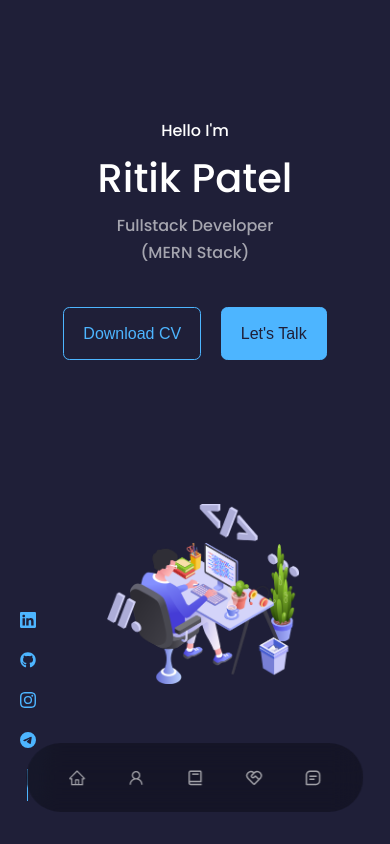
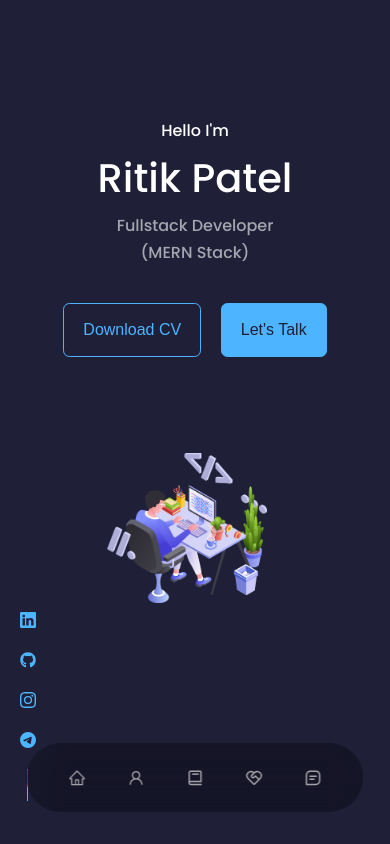
Before and after one commit to ritik177/Portfolio, a React (Create React App) app: page / in a window 390 px wide. Shown: the top 844 px of the page. Built offline with nearby package versions, Linux system fonts and the light colour scheme.

Commit message:
to-do-list added

```diff
--- a/src/components/header/header.css
+++ b/src/components/header/header.css
@@ -17,7 +17,7 @@ header{
 /*  ############## CTA ############## */
 
 .cta{
-    margin-top: 2.5rem;
+    margin-top: 2.3rem;
     display: flex;
     gap: 1.2rem;
     justify-content: center;
@@ -114,7 +114,7 @@ header{
     height: 100%;
     position: absolute;
     left: calc(50% - 7rem);
-    margin-top: 4rem;
+    margin-top: 1rem;
     border-radius: 11rem 11rem 1.5rem 1.5rem;
     overflow: hidden;
     padding: 5rem 1.5rem;
@@ -122,10 +122,10 @@ header{
 
 }
 .me img {
-    border-radius: 2rem;
+    border-radius: 1rem;
     overflow: hidden;
-    transform: rotate(0);
-    transition: var(--transition);
+    /* transform: rotate(0); */
+    /* transition: var(--transition); */
   }
 
 /* .me:hover{
@@ -164,6 +164,6 @@ header{
     display:none;
 }
 .me{
-    width: 15rem;
+    width: 13rem;
 }
 }
--- a/src/components/portfolio/Portfolio.jsx
+++ b/src/components/portfolio/Portfolio.jsx
@@ -9,6 +9,7 @@ import IMG5 from "../../assets/portfolio5.png";
 import IMG6 from "../../assets/portfolio6.png";
 import IMG7 from "../../assets/portfolio7.png";
 import IMG9 from "../../assets/Chat_App.png";
+import IMG8 from "../../assets/portfolio8.png";
 
 //DO NOT USE THE IMAGES IN PRODUCTION
 
@@ -17,14 +18,14 @@ const data = [
     id: 1,
     image: IMG9,
     title: "Chat App",
-    github: "https://github.com/ritik177/ChatAp",
-    demo: "https://chatapp-g12p.onrender.com",
+    github: "https://github.com/ritik177/ChatApp",
+    demo: "https://chatapp-g12p.onrender.com/",
   },
   {
     id: 2,
     image: IMG1,
     title: "Amazon clone",
-    github: "https://github.com/ritik177",
+    github: "https://github.com/ritik177/Amazon-Clone",
     demo: "https://amazon-clone-lqqk.onrender.com/",
   },
   {
@@ -32,7 +33,7 @@ const data = [
     image: IMG11,
     title: "E-Commerce Website",
     github: "https://github.com/ritik177/E-Commerce-website",
-    demo: "e-commerce-website-qzt3.vercel.app/",
+    demo: "https://e-commerce-website-qzt3.vercel.app/",
   },
 
   {
@@ -45,6 +46,13 @@ const data = [
 
   {
     id: 5,
+    image: IMG8,
+    title: "TO-DO-LIST Using React.js",
+    github: "https://github.com/ritik177/Todo_List_Using_Reactjs",
+    demo: "https://todo-list-using-reactjs-lemon.vercel.app/",
+  },
+  {
+    id: 10,
     image: IMG3,
     title: "Book My Movie Ticket",
     github: "https://github.com/ritik177",
@@ -81,6 +89,13 @@ const data = [
     github: "https://github.com/ritik177/Birthday-Wishes",
     demo: "https://birthday-wishes-eosin.vercel.app/",
   },
+  {
+    id: 10,
+    image: IMG3,
+    title: "Book My Movie Ticket",
+    github: "https://github.com/ritik177",
+    demo: "https://book-movie-ticket-pi.vercel.app/",
+  },
 ];
 
 const Portfolio = () => {
```
Also changed, not shown: src/assets/portfolio8.png (added).
